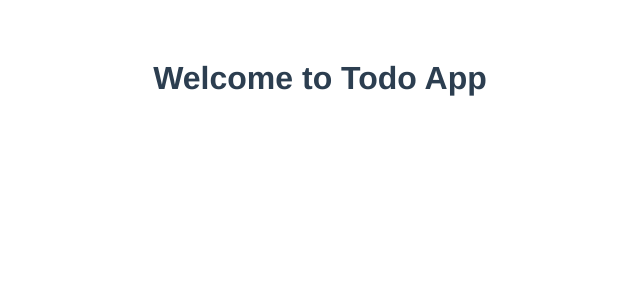
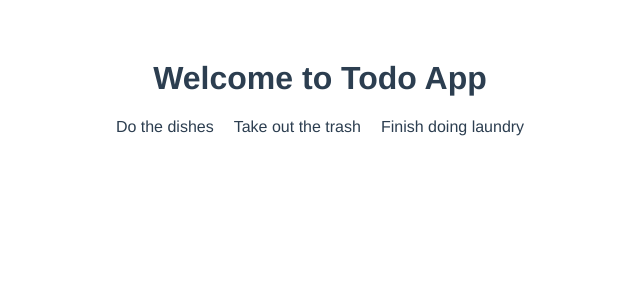
Before and after one commit to manashcse11/vue-todo, a Vue app: page / in a window 1280 px wide. Shown: the top 300 px of the page, without its empty margins (320-960 px from the left). Built offline with nearby package versions, Linux system fonts and the light colour scheme.

Commit message:
Use v-for loop to show the list

```diff
--- a/src/components/TodoList.vue
+++ b/src/components/TodoList.vue
@@ -1,6 +1,9 @@
 <template>
   <div class="hello">
     <h1>{{ msg }}</h1>
+    <ul>
+      <li v-for="(todo, index) in todos" :key="index">{{todo.description}}</li>
+    </ul>
   </div>
 </template>
 
@@ -9,6 +12,15 @@ export default {
   name: 'TodoList',
   props: {
     msg: String
+  }
+  , data() {
+    return {
+      todos: [
+        { description: "Do the dishes", completed: false },
+        { description: "Take out the trash", completed: false },
+        { description: "Finish doing laundry", completed: false },
+      ],
+    };
   }
 }
 </script>
```
